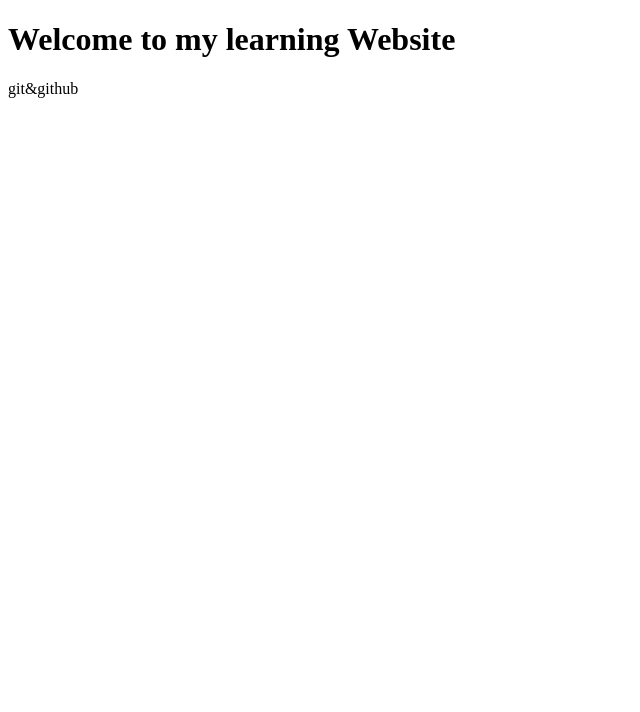
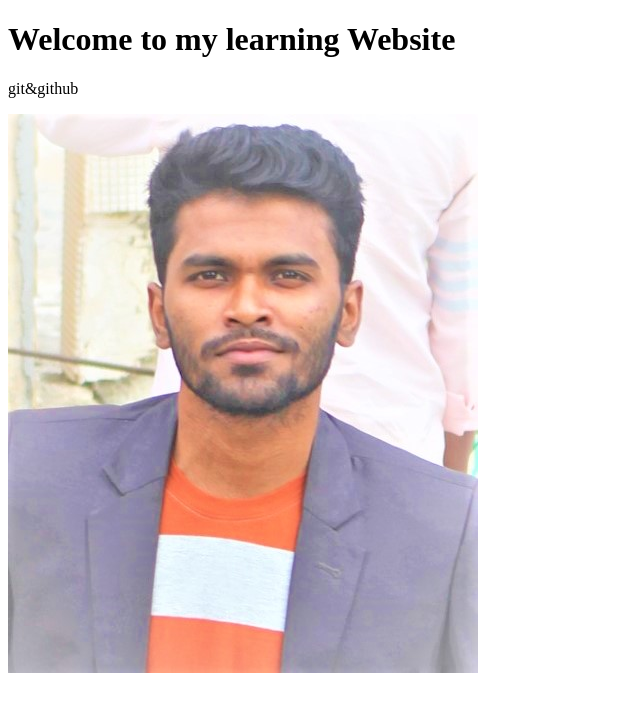
Before and after one commit to SadekurNiloy/git-github-project-2, a plain HTML site: page index.html in a window 1280 px wide. Shown: the whole page, without its empty margins (0-640 px from the left). Drawn offline with Linux system fonts and the light colour scheme.

Commit message:
image added

```diff
--- a/index.html
+++ b/index.html
@@ -12,6 +12,7 @@
         <header class="header-area">
             <h1>Welcome to my learning Website</h1>
             <p>git&github</p>
+            <img src="sadiknil.jpg" alt="image">
         </header>
         <section class="main-area">
             <div class="container">
```
Also changed, not shown: sadiknil.jpg (added).
